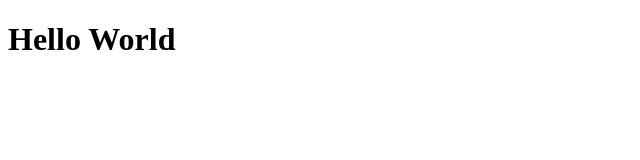
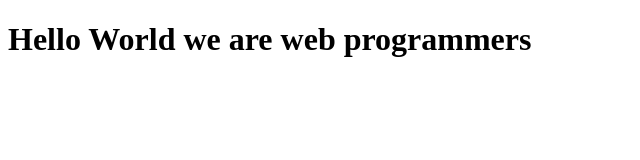
Before and after one commit to Fernando426/FernandoAndPatricia, a plain HTML site: page index.html in a window 1280 px wide. Shown: the whole page, without its empty margins (0-640 px from the left). Drawn offline with Linux system fonts and the light colour scheme.

Commit message:
desde git bash

```diff
--- a/index.html
+++ b/index.html
@@ -7,7 +7,7 @@
   </head>
 
   <body>
-    <h1>Hello World</h1>
+    <h1>Hello World we are web programmers</h1>
     <script src="https://cdn.freecodecamp.org/testable-projects-fcc/v1/bundle.js"></script>
 
     <!--
```
